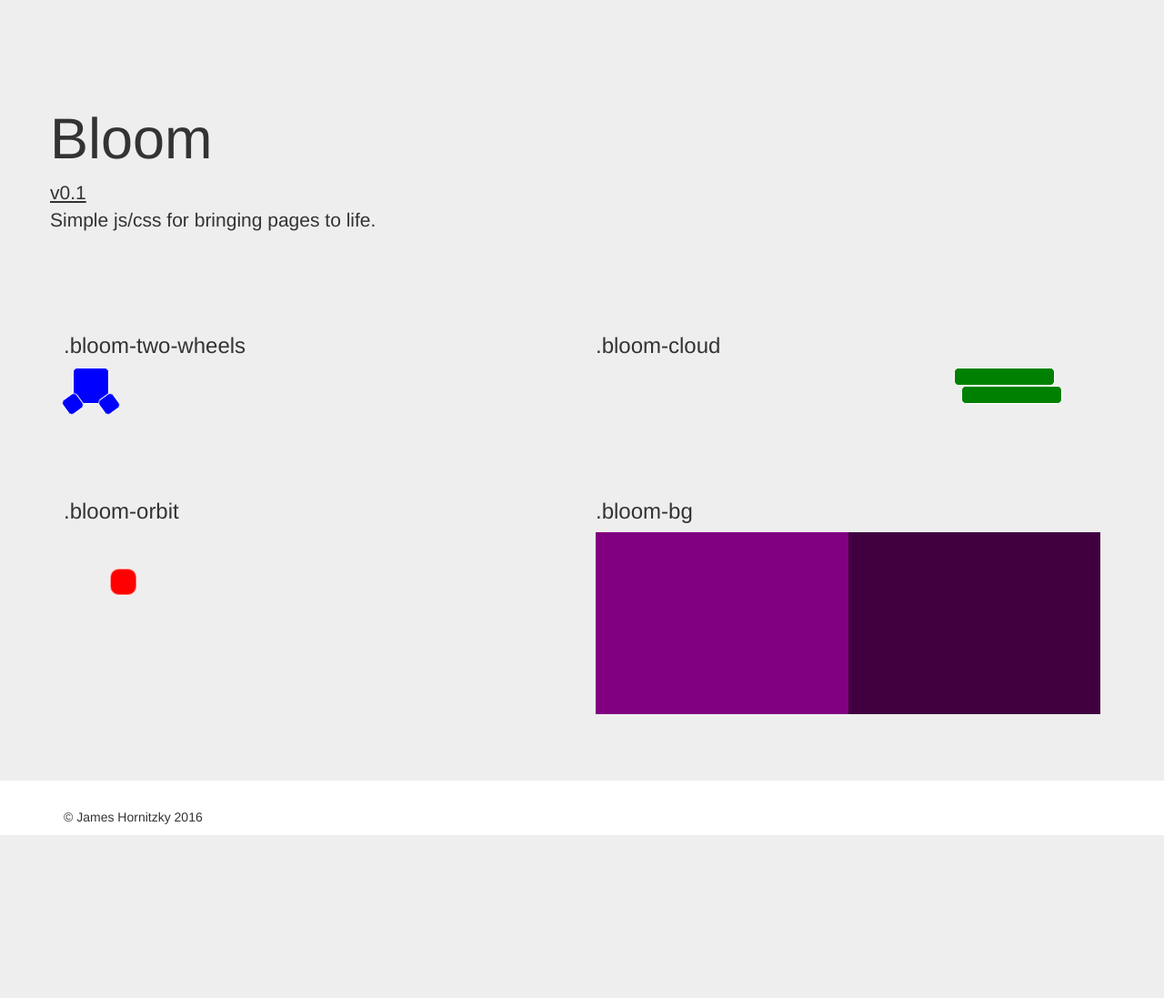
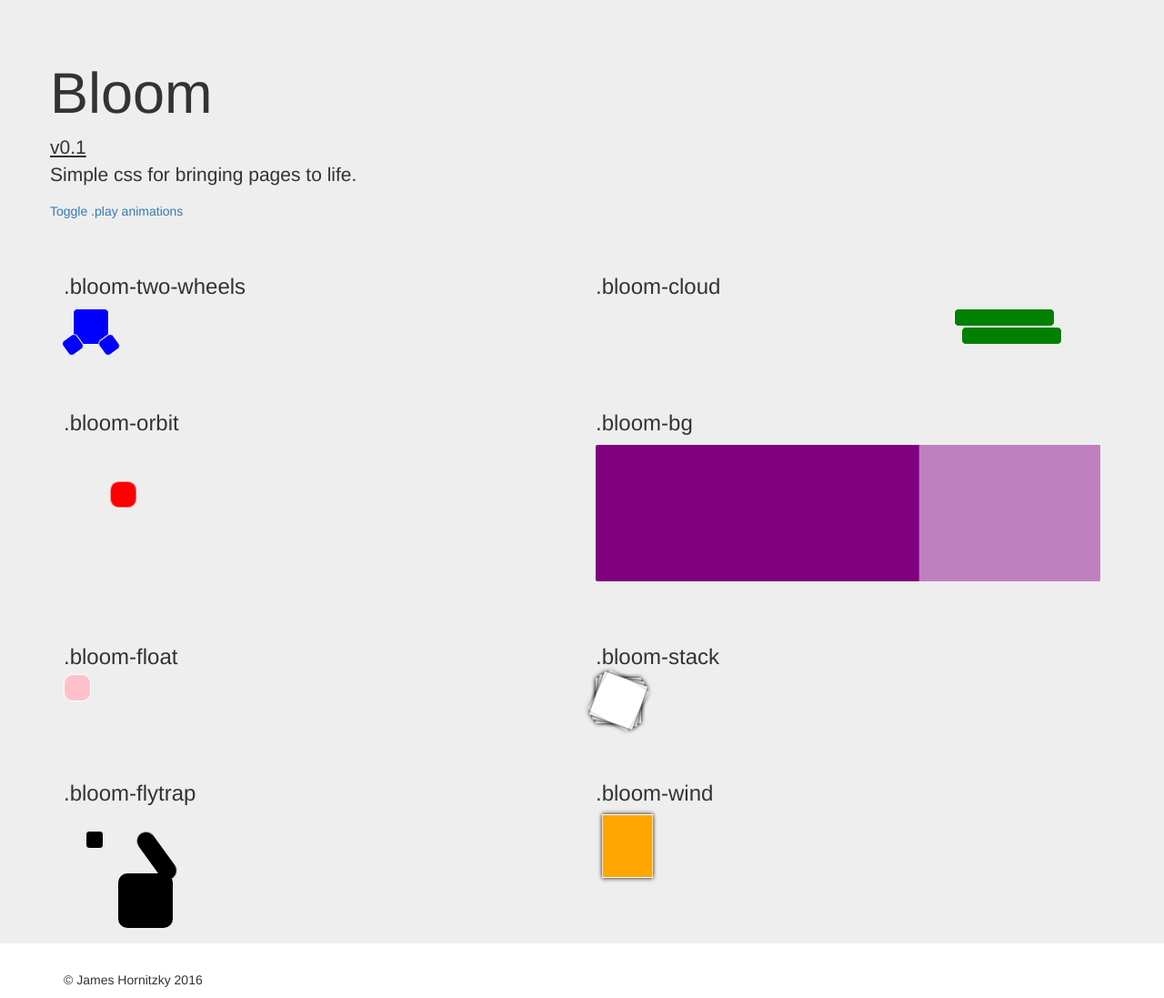
Before and after one commit to jhornitzky/bloom, a PHP site: page / in a window 1280 px wide. Shown: the whole page at 91% size. Before the commit the page ends 918 px from the top, so only its background shows below. Run offline with PHP 8.4, Linux system fonts and the light colour scheme; some libraries are stand-ins or nearby versions.

Commit message:
New animations, separate css file

```diff
--- /dev/null
+++ b/css/bloom.css
@@ -0,0 +1,285 @@
+/*
+* if bloom is not enough, check these out http://ianlunn.github.io/Hover/
+*/
+
+.bloom-two-wheels {
+	position:relative;
+}
+.bloom-two-wheels > * {
+	background-color:blue;
+	border:1px solid #FFF;
+	border-radius:5px;
+}
+.bloom-two-wheels .frame {
+	position:absolute;
+	top:0;
+	left:10px;
+	width:40px;
+	height:40px;
+}
+.bloom-two-wheels .wheel-one {
+	position:absolute;
+	top:30px;
+	left:0;
+	width:20px;
+	height:20px;
+}
+.bloom-two-wheels .wheel-two {
+	position:absolute;
+	top:30px;
+	left:40px;
+	width:20px;
+	height:20px;
+}
+.bloom-play .bloom-two-wheels .wheel-one, .bloom-play .bloom-two-wheels .wheel-two {
+	animation:spin 4s linear infinite;
+}
+@keyframes spin { 100% { transform:rotate(360deg); } }
+
+.bloom-cloud {
+	position:relative;
+	overflow: hidden;
+	min-height:50px;
+}
+.bloom-cloud > * {
+	background-color:green;
+	border:1px solid #FFF;
+	border-radius:5px;
+}
+.bloom-cloud .cloud-one, .bloom-cloud .cloud-two {
+	position: absolute;
+	width:20%;
+	height:20px;
+}
+.bloom-cloud .cloud-two {
+	top:20px;
+}
+.bloom-play .bloom-cloud .cloud-one {
+	animation:cloud 4s linear infinite;
+}
+.bloom-play .bloom-cloud .cloud-two {
+	top:20px;
+	animation:cloud 10s linear infinite;
+}
+@keyframes cloud { 0% { left: -20%; } 100% { left: 120%; } }
+
+
+/*
+Read
+http://www.useragentman.com/blog/2013/03/03/animating-circular-paths-using-css3-transitions/
+and
+https://subvisual.co/blog/posts/62-perfecting-a-css-3d-animation
+*/
+.bloom-orbit {
+	position:relative;
+	overflow: hidden;
+	min-height:200px;
+}
+.bloom-orbit .orbiter {
+	position:absolute;
+	width:30px;
+	height:30px;
+	border-radius:10px;
+	left: 80px;
+	top:80px;
+	background-color:red;
+	border:1px solid #FFF;
+}
+.bloom-play .bloom-orbit .orbiter {
+	animation: orbit 4s linear infinite;
+}
+@keyframes orbit {
+	from { transform: rotate(0deg) translateX(50px) rotate(0deg); }
+	to   { transform: rotate(360deg) translateX(50px) rotate(-360deg); }
+}
+
+.bloom-bg {
+	background-color:purple;
+	min-height:150px;
+	position:relative;
+	overflow: hidden;
+	border-radius:2px;
+}
+.bloom-bg .screen {
+	background-color:rgba(255,255,255,0.5);
+	height:100%;
+	position:absolute;
+	width:50%;
+	left:50%;
+	top:0;
+}
+.bloom-play .bloom-bg .screen {
+	animation: screen 4s linear infinite;
+}
+@keyframes screen {
+	0% {
+		transform: translateX(0);
+	}
+	50% {
+		transform: translateX(40%);
+	}
+	100% {
+		transform: translateX(0);
+	}
+}
+
+.bloom-float .floater {
+	background-color:pink;
+	width:30px;
+	height:30px;
+	border:1px solid #FFF;
+	border-radius:10px;
+}
+.bloom-play .bloom-float .floater {
+	animation: float 4s linear infinite;
+}
+@keyframes float {
+	0% {
+		transform: translateY(10px);
+	}
+	50% {
+		transform: translateY(-10px);
+	}
+	100% {
+		transform: translateY(10px);
+	}
+}
+
+.bloom-stack {
+}
+.bloom-stack > * {
+	position:absolute;
+	background-color:#FFF;
+	box-shadow: 0 0 5px #000;
+	width:50px;
+	height:50px;
+	border-radius:1px;
+}
+.bloom-stack .stack-one {
+	transform: rotate(0deg);
+}
+.bloom-stack .stack-two {
+	transform: rotate(10deg);
+}
+.bloom-stack .stack-three {
+	transform: rotate(20deg);
+}
+.bloom-stack .stack-four {
+	transform: rotate(30deg);
+}
+.bloom-play .bloom-stack .stack-one {
+	animation: stack-one 8s linear infinite;
+}
+.bloom-play .bloom-stack .stack-two {
+	animation: stack-two 8s linear infinite;
+}
+.bloom-play .bloom-stack .stack-three {
+	animation: stack-three 8s linear infinite;
+}
+.bloom-play .bloom-stack .stack-four {
+	animation: stack-four 8s linear infinite;
+}
+@keyframes stack-one {
+	0% {
+		opacity:0;
+	}
+	25% {
+		opacity:1;
+	}
+}
+@keyframes stack-two {
+	0% {
+		opacity:0;
+	}
+	25% {
+		opacity:0;
+	}
+	50% {
+		opacity:1;
+	}
+}
+@keyframes stack-three {
+	0% {
+		opacity:0;
+	}
+	50% {
+		opacity:0;
+	}
+	75% {
+		opacity:1;
+	}
+}
+@keyframes stack-four {
+	0% {
+		opacity:0;
+	}
+	75% {
+		opacity:0;
+	}
+	100% {
+		opacity:1;
+	}
+}
+
+.bloom-flytrap {
+	position:relative;
+}
+.bloom-flytrap .fly {
+	position:absolute;
+	width:20px;
+	height:20px;
+	background-color:black;
+	border-radius:4px;
+	border:1px solid #FFF;
+}
+.bloom-play .bloom-flytrap .fly {
+	animation: fly-in-trap 2s linear infinite;
+}
+.bloom-flytrap .trap-top {
+	position:absolute;
+	top:60px;
+	left:60px;
+	width:60px;
+	height:20px;
+	background-color:black;
+	border-radius:10px;
+	transform-origin: 60px 10px;
+}
+.bloom-play .bloom-flytrap .trap-top {
+	animation: trap-top 2s linear infinite;
+}
+.bloom-flytrap .trap-bottom {
+	position:absolute;
+	top:65px;
+	left:60px;
+	width:60px;
+	height:60px;
+	background-color:black;
+	border-radius:10px;
+}
+@keyframes fly-in-trap {
+	from { left:0px; top:0px;}
+	to   { left:80px; top:60px; }
+}
+@keyframes trap-top {
+	0% { transform: rotate(0deg); }
+	50%   { transform: rotate(90deg); }
+	100%   { transform: rotate(0deg); }
+}
+
+.bloom-wind .blowing {
+	width:70px;
+	height:70px;
+	background-color:orange;
+	border:1px solid #FFF;
+	box-shadow:0 0 5px #000;
+}
+.bloom-play .bloom-wind .blowing {
+	animation: blowing 2s linear infinite;
+}
+@keyframes blowing {
+	0% { transform: rotate3d(0,1,0,0deg); }
+	33%   { transform: rotate3d(0,1,0,40deg); }
+	66%   { transform: rotate3d(0,1,0,-40deg); }
+	100% { transform: rotate3d(0,1,0,0deg); }
+}
--- a/css/main.css
+++ b/css/main.css
@@ -1,5 +1,3 @@
-
-
-/* ==========================================================================
-   Author's custom styles
-   ========================================================================== */
+.section .col-md-6 {
+	min-height:150px;
+}
--- a/index.php
+++ b/index.php
@@ -11,134 +11,23 @@
         <meta name="viewport" content="width=device-width, initial-scale=1">
         <link rel="apple-touch-icon" href="apple-touch-icon.png">
         <link rel="stylesheet" href="css/bootstrap.min.css">
-        <style>
-			.section {
-				padding-top:25px;
-				padding-bottom:25px;
-				margin-top:25px;
-			}
-
-			.bloom-two-wheels {
-				position:relative;
-			}
-			.bloom-two-wheels > * {
-				background-color:blue;
-				border:1px solid #FFF;
-				border-radius:5px;
-			}
-			.bloom-two-wheels .frame {
-				position:absolute;
-				top:0;
-				left:10px;
-				width:40px;
-				height:40px;
-			}
-			.bloom-two-wheels .wheel-one {
-				position:absolute;
-				top:30px;
-				left:0;
-				width:20px;
-				height:20px;
-				animation:spin 4s linear infinite;
-			}
-			.bloom-two-wheels .wheel-two {
-				position:absolute;
-				top:30px;
-				left:40px;
-				width:20px;
-				height:20px;
-				animation:spin 4s linear infinite;
-			}
-			@keyframes spin { 100% { -webkit-transform: rotate(360deg); transform:rotate(360deg); } }
-
-			.bloom-cloud {
-				position:relative;
-				overflow: hidden;
-				min-height:50px;
-			}
-			.bloom-cloud > * {
-				background-color:green;
-				border:1px solid #FFF;
-				border-radius:5px;
-			}
-			.bloom-cloud .cloud-one {
-				position: absolute;
-				width:20%;
-				height:20px;
-				animation:cloud 4s linear infinite;
-			}
-			.bloom-cloud .cloud-two {
-				position: absolute;
-				width:20%;
-				height:20px;
-				top:20px;
-				animation:cloud 10s linear infinite;
-			}
-			@keyframes cloud { 0% { left: -20%; } 100% { left: 120%; } }
-
-
-			/*
-			Read
-			http://www.useragentman.com/blog/2013/03/03/animating-circular-paths-using-css3-transitions/
-			and
-			https://subvisual.co/blog/posts/62-perfecting-a-css-3d-animation
-			*/
-			.bloom-orbit {
-				position:relative;
-				overflow: hidden;
-				min-height:200px;
-			}
-			.bloom-orbit .orbiter {
-				position:absolute;
-				width:30px;
-				height:30px;
-				border-radius:10px;
-				left: 80px;
-				top:80px;
-				background-color:red;
-				border:1px solid #FFF;
-				animation: orbit 4s linear infinite; /* Chrome, Firefox 16+,
-                                                      IE 10+, Safari 5 */
-			}
-			@keyframes orbit {
-			    from { transform: rotate(0deg) translateX(50px) rotate(0deg); }
-			    to   { transform: rotate(360deg) translateX(50px) rotate(-360deg); }
-			}
-
-			.bloom-bg {
-				background-color:purple;
-				min-height:200px;
-				position:relative;
-			}
-			.bloom-bg .screen {
-				background-color:rgba(0,0,0,0.5);
-				min-height:200px;
-				position:absolute;
-				width:50%;
-				height:50%;
-				left:50%;
-				top:0;
-			}
-
-        </style>
-
         <link rel="stylesheet" href="css/bootstrap-theme.min.css">
         <link rel="stylesheet" href="css/main.css">
-
+        <link rel="stylesheet" href="css/bloom.css">
         <script src="js/vendor/modernizr-2.8.3-respond-1.4.2.min.js"></script>
     </head>
-    <body>
+    <body class="bloom-play">
         <!--[if lt IE 8]>
             <p class="browserupgrade">You are using an <strong>outdated</strong> browser. Please <a href="http://browsehappy.com/">upgrade your browser</a> to improve your experience.</p>
         <![endif]-->
-
-    <!-- Main jumbotron for a primary marketing message or call to action -->
     <div class="jumbotron">
       <div class="container">
 		  <div class="row section">
-        	<h1>Bloom </h1>
+        	<h1>Bloom</h1>
         	<p><span style="text-decoration:underline">v0.1</span> <br>
-				Simple js/css for bringing pages to life.</p>
+				Simple css for bringing pages to life.</p>
+			<a href="#" class="" onclick="togglePlay()">Toggle .play animations</a>
+			<br><br><br>
 		</div>
 		  <div class="row section">
 			  <div class="col-md-6">
@@ -171,6 +60,39 @@
 				</div>
 			  </div>
 		  </div>
+		  <div class="row section">
+			  <div class="col-md-6">
+			  	<h3>.bloom-float</h3>
+        		<div class="bloom-float">
+					<div class="floater"></div>
+				</div>
+			  </div>
+			  <div class="col-md-6">
+			  	<h3>.bloom-stack</h3>
+        		<div class="bloom-stack">
+					<div class="stack-one"></div>
+					<div class="stack-two"></div>
+					<div class="stack-three"></div>
+					<div class="stack-four"></div>
+				</div>
+			  </div>
+		  </div>
+		  <div class="row section">
+			  <div class="col-md-6">
+			  	<h3>.bloom-flytrap</h3>
+        		<div class="bloom-flytrap">
+					<div class="fly"></div>
+					<div class="trap-top"></div>
+					<div class="trap-bottom"></div>
+				</div>
+			  </div>
+			  <div class="col-md-6">
+			  	<h3>.bloom-wind</h3>
+        		<div class="bloom-wind">
+					<div class="blowing"></div>
+				</div>
+			  </div>
+		  </div>
       </div>
     </div>
 
@@ -185,15 +107,10 @@
         <script src="js/vendor/jquery.transit.min.js"></script>
         <script src="js/vendor/bootstrap.min.js"></script>
         <script src="js/main.js"></script>
-
 		<script>
-		  $(document).ready(function(){
-			  $('.bloom-bg').mouseover(function() {
-				  $(this).find('.screen').transition({x:'20%'});
-			  }).mouseleave(function() {
-				  $(this).find('.screen').transition({x:'-20%'});
-			  });
-		  });
+		  function togglePlay() {
+			  $('body').toggleClass('bloom-play');
+		  }
 		</script>
     </body>
 </html>
```
